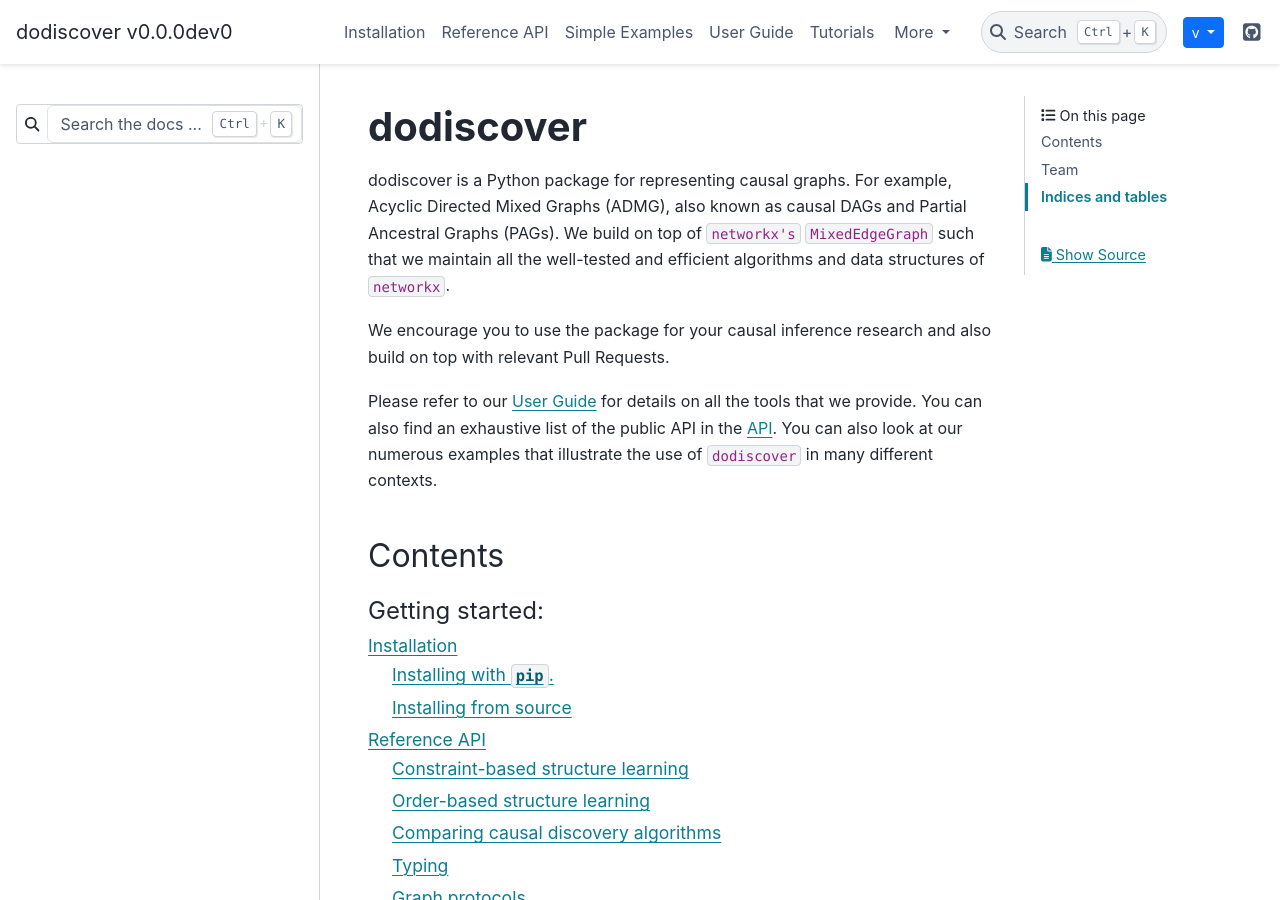
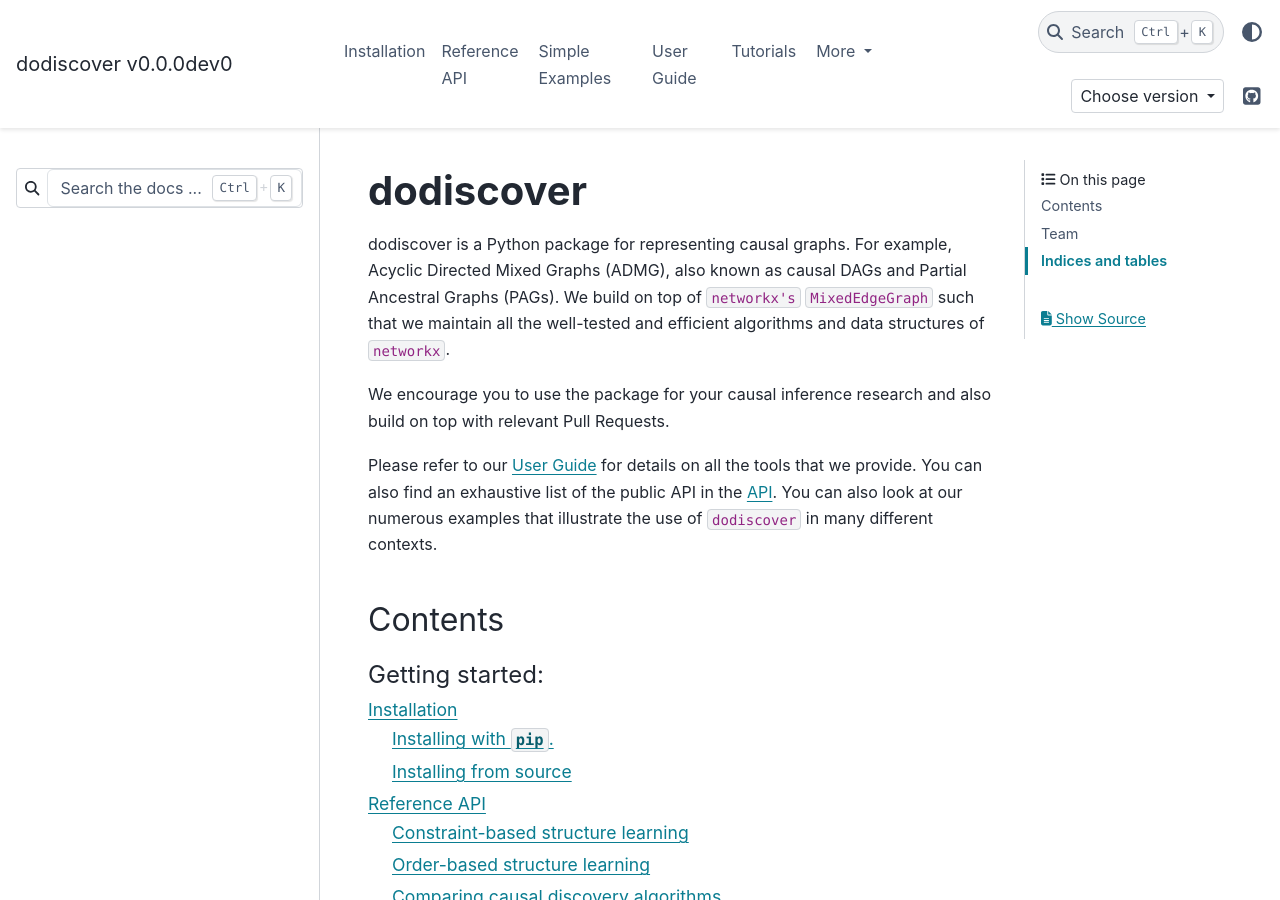
Before and after one commit to py-why/dodiscover, a Sphinx documentation site: the page built from doc/index.rst, in a window 1280 px wide and 900 px high. Built offline with Sphinx 7.4.7 and the PyData theme 0.15.4, drawn with Linux system fonts in a browser that asks for light colours.

Commit message:
tidy up documentation
Signed-off-by: Adam Li <adam2392@gmail.com>

```diff
--- a/doc/_templates/docs-navbar.html
+++ /dev/null
@@ -1,20 +0,0 @@
-{%- extends "pydata_sphinx_theme/docs-navbar.html" %}
-
-{%- block icon_links -%}
-<!-- begin version dropdown -->
-<ul class="navbar-nav">
-    <li class="mr-2 dropdown">
-        <button type="button" class="btn btn-primary btn-sm navbar-btn dropdown-toggle" id="dLabelMore" data-toggle="dropdown">
-            v{{ release }}
-            <span class="caret"></span>
-        </button>
-        <ul class="dropdown-menu" aria-labelledby="dLabelMore">
-            {%- for ver, txt in versions_dropdown.items() %}
-            <li><a href="https://www.pywhy.org/dodiscover/{{ ver }}/index.html">{{ txt }}</a></li>
-            {%- endfor %}
-        </ul>
-    </li>
-</ul>
-<!-- end version dropdown -->
-{%- include "icon-links.html" with context -%}
-{%- endblock %}
--- a/doc/_templates/docs-toc.html
+++ /dev/null
@@ -1,13 +0,0 @@
-{% set page_toc = generate_toc_html() %}
-
-{%- if page_toc | length >= 1 %}
-<div class="tocsection onthispage pt-5 pb-3">
-    <i class="fas fa-list"></i> On this page
-</div>
-{%- endif %}
-
-<nav id="bd-toc-nav">
-    {{ page_toc }}
-</nav>
-
-{% include "edit_this_page.html" %}
--- a/doc/_templates/version-switcher.html
+++ /dev/null
@@ -1,11 +0,0 @@
-<div class="dropdown">
-    <button type="button" class="btn btn-{% if (build_dev_html|tobool) %}danger{% else %}primary{% endif %} btn-sm navbar-btn dropdown-toggle" id="dLabelMore" data-toggle="dropdown">
-        v{{ release }}
-        <span class="caret"></span>
-    </button>
-    <div class="dropdown-menu list-group-flush py-0" aria-labelledby="dLabelMore">
-        {%- for ver, txt in versions_dropdown.items() %}
-        <a class="list-group-item list-group-item-action py-1" href="https://www.pywhy.org/dodiscover/{{ ver }}/index.html">{{ txt }}</a>
-        {%- endfor %}
-    </div>
-</div>
--- a/doc/conf.py
+++ b/doc/conf.py
@@ -32,7 +32,8 @@ project = "dodiscover"
 copyright = f"{datetime.today().year}, Adam Li"
 author = "Adam Li"
 version = dodiscover.__version__
-
+# The full version, including alpha/beta/rc tags.
+release = version
 # -- General configuration ---------------------------------------------------
 
 # If your documentation needs a minimal Sphinx version, state it here.
@@ -248,6 +249,7 @@ html_static_path = ["_static"]
 html_css_files = ["css/custom.css"]
 html_favicon = "_static/favicon.ico"
 
+switcher_version_match = "dev" if "dev" in release else version
 html_theme_options = {
     "icon_links": [
         dict(
@@ -259,7 +261,11 @@ html_theme_options = {
     "use_edit_page_button": False,
     "navigation_with_keys": False,
     "show_toc_level": 1,
-    "navbar_end": ["version-switcher", "navbar-icon-links"],
+    "navbar_end": ["theme-switcher", "version-switcher", "navbar-icon-links"],
+    "switcher": {
+        "json_url": "https://raw.githubusercontent.com/py-why/dodiscover/main/doc/_static/versions.json",  # noqa: E501
+        "version_match": switcher_version_match,
+    },
 }
 
 scrapers = ("matplotlib",)
```
Also changed, not shown: doc/_static/versions.json (added, +12 -0 lines).
